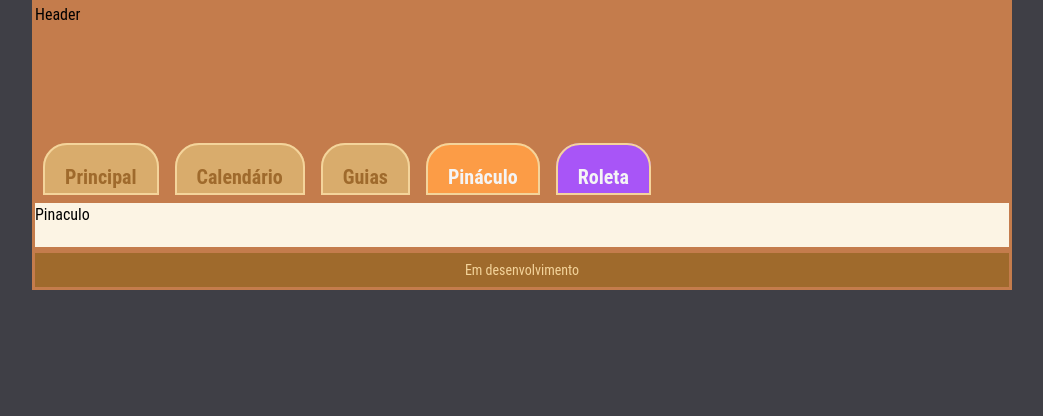
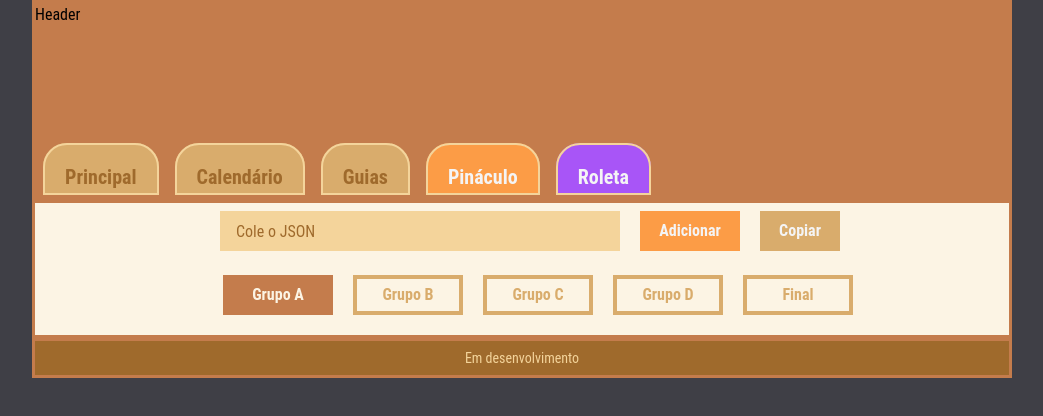
Before and after one commit to Romenildo/ddtank-info, a Next.js app: page /pinnacle in a window 1280 px wide. Shown: the top 416 px of the page, without its empty margins (118-1161 px from the left). Built offline with nearby package versions, Linux system fonts and the light colour scheme.

Commit message:
feat: adicionado tela de ranking do pinaculo

```diff
--- a/app/(pages)/pinnacle/page.tsx
+++ b/app/(pages)/pinnacle/page.tsx
@@ -1,4 +1,8 @@
+'use client'
+import { useState } from "react"
 import Content from "../../components/template/content"
+import ItemButton from "@/app/components/itemButton"
+import PinnacleDisplayTable from "@/app/components/template/pinnacle/pinnacleDisplayTable"
 
 
 interface MainProps {
@@ -6,9 +10,97 @@ interface MainProps {
 }
 
 const Main = (props: MainProps) =>{
+
+    const options = [
+        {id: 0, name: "Grupo A"},
+        {id: 1, name: "Grupo B"},
+        {id: 2, name: "Grupo C"},
+        {id: 3, name: "Grupo D"},
+        {id: 4, name: "Final"},
+    ]
+    const [currentSelected, setCurrentSelected] = useState<any>(options[0])
+    const [inputJson, setinputJson] = useState('');
+
+    const [currentTable, setCurrentTable] = useState<any[]>([])
+    const [currentGroup, setCurrentGroup] = useState<any[]>([])
+
+    const [error, setError] = useState(false);
+    const handleChange = (event:any) => {
+        setinputJson(event.target.value);
+    };
+
+    function generateTable(){
+
+        const json = inputJson
+        let obj
+        try {
+            obj = JSON.parse(json);
+            if(obj.length < 32){
+                setError(true)
+                return
+            }
+            setError(false)
+            setCurrentTable(obj)
+            changeTable(0)
+        } catch (error) {
+            setError(true)
+        }
+
+    }
+
+    function changeTable(id: number){
+
+        let positions:any[] = []
+        switch (id) {
+            case 0://grupo A
+                positions=[1,5,9,13,17,21,25,29]
+            break;
+            case 1://grupo B
+                positions=[2,6,10,14,18,22,26,30]
+            break;
+            case 2://grupo C
+                positions=[3,7,11,15,19,23,27,31]
+            break;
+            case 3://grupo D
+                positions=[4,8,12,16,20,24,28,32]
+            break;
+        }
+        let group = currentTable.filter((item:any)=>positions.includes(item.position))
+
+        if(id==4){//finais
+            group = [{position:1, name:"Grupo A"},{position:2, name:"Grupo A"},{position:3, name:"Grupo C"},{position:4, name:"Grupo C"},
+                     {position:5, name:"Grupo B"},{position:6, name:"Grupo B"},{position:7, name:"Grupo D"},{position:8, name:"Grupo D"}]
+        }
+        setCurrentGroup(group)
+        setCurrentSelected(options[id])
+
+    }
+
     return (
         <Content>
-            <div>Pinaculo</div>
+            <div className="flex justify-center w-full m-2 gap-5">
+                <input type="text" className="bg-ddTer h-[40px] w-[400px] p-2 pl-4 text-ddFive placeholder-ddFive" placeholder="Cole o JSON" onChange={handleChange}/>
+                <button className="bg-ddactive w-[100px] text-white font-bold hover:bg-ddTer hover:text-ddactive" onClick={()=> generateTable()}>Adicionar</button>
+                <button className="bg-ddFour w-[80px] text-white font-bold hover:bg-ddFive">Copiar</button>
+            </div>
+
+            <div className="flex gap-5 mt-6 ml-4 w-full justify-center">
+
+                {options.map((item:any)=>(
+                    <ItemButton  label={item.name} key={item.id} active={currentSelected.id === item.id } onClick={()=>{changeTable(item.id)}} className={"min-w-[110px]"}/>
+                ))}
+            </div>
+            {error ? (
+                <div className="text-2xl text-red font-bold p-5">Formato do Json Inválido.</div>
+            ):(
+                <div>
+                    {currentGroup.length > 0 && (
+                        <PinnacleDisplayTable group={currentGroup}></PinnacleDisplayTable>
+                    )}
+                </div>
+            )
+
+            }
         </Content>
     )
 }
--- a/app/components/itemButton.tsx
+++ b/app/components/itemButton.tsx
@@ -4,7 +4,6 @@ import Image from "next/image"
 interface ItemButtonProps {
     label: string
     active?: boolean
-    key?: any
     onClick?: () => any
     className?: any
 }
@@ -16,7 +15,6 @@ const ItemButton = (props: ItemButtonProps) =>{
                         ${props.className}
                     `}
                         onClick={props.onClick}
-                        key={props.key}
                     >{props.label}</button>
     )
 }
--- /dev/null
+++ b/app/components/template/pinnacle/pinnacleDisplayTable.tsx
@@ -0,0 +1,31 @@
+
+
+interface PinnacleDisplayTableProps {
+    group: any[]
+
+}
+
+const PinnacleDisplayTable = (props: PinnacleDisplayTableProps) =>{
+    return (
+        <div className={`bg-classificationTable w-[975px] h-[650px] bg-cover
+                            flex justify-center items-center gap-[580px]
+                            text-ddFirst font-bold text-xl mt-8`}>
+            <div >
+            {props.group.slice(0,props.group.length/2).map((item:any)=>(
+                <p className="mb-28 border-[2px] p-2 w-[180px] text-center	truncate" key={item.position}>{item.name}</p>
+
+            ))}
+            </div>
+            <div>
+            {props.group.slice(props.group.length/2,props.group.length).map((item:any)=>(
+                <p className="mb-28 border-[2px] p-2 w-[180px] text-center truncate" key={item.position}>{item.name}</p>
+
+            ))}
+            </div>
+
+
+        </div>
+    )
+}
+
+export default PinnacleDisplayTable
--- a/tailwind.config.js
+++ b/tailwind.config.js
@@ -6,7 +6,11 @@ module.exports = {
     './app/**/*.{js,ts,jsx,tsx,mdx}',
   ],
   theme: {
-    extend: {},
+    extend: {
+      backgroundImage:{
+        'classificationTable': "url('/images/pinnacleBg.png')"
+      }
+    },
     colors: {
       transparent: 'transparent',
       current: 'currentColor',
@@ -18,7 +22,8 @@ module.exports = {
       'ddactive': '#fc9c46',
       'gray': '#3f3f46',
       'white': '#f4f4f5',
-      'purple': '#a855f7'
+      'purple': '#a855f7',
+      'red': '#b91c1c'
 
     },
   },
```
Also changed, not shown: public/images/fundo.png (added), public/images/pinnacleBg.png (added).
